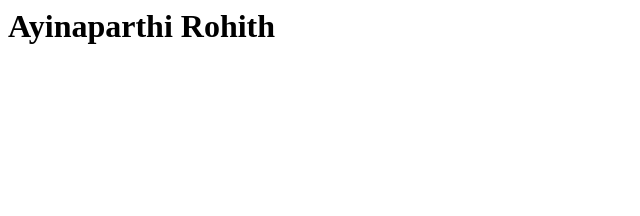
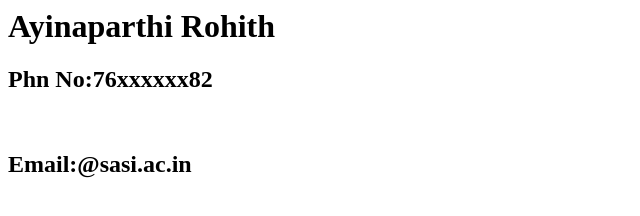
Before and after one commit to ayinaparthi-rohith/ayinaparthi-rohith.github.io, a plain HTML site: page index.html in a window 1280 px wide. Shown: the whole page, without its empty margins (0-640 px from the left). Drawn offline with Linux system fonts and the light colour scheme.

Commit message:
Update index.html

```diff
--- a/index.html
+++ b/index.html
@@ -5,5 +5,9 @@
 <body>
   <h1>
 Ayinaparthi Rohith</h1>
+  <h2>
+    Phn No:76xxxxxx82
+  </h2></br>
+  <h2>Email:@sasi.ac.in</h2>
 </body>
 </html>
```
